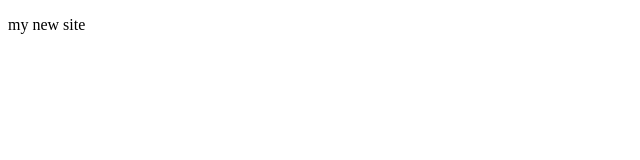
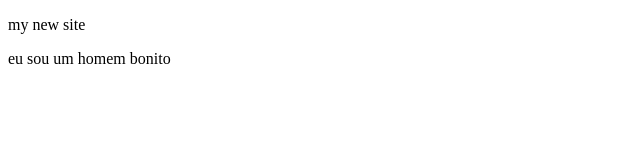
Before and after one commit to DouglasPaz10/gitting, a plain HTML site: page index.html in a window 1280 px wide. Shown: the whole page, without its empty margins (0-640 px from the left). Drawn offline with Linux system fonts and the light colour scheme.

Commit message:
i aim sexy and i know it

```diff
--- a/index.html
+++ b/index.html
@@ -7,5 +7,6 @@
 </head>
 <body>
     <p>my new site</p>
+    <p>eu sou um homem bonito</p>
 </body>
 </html>
```
